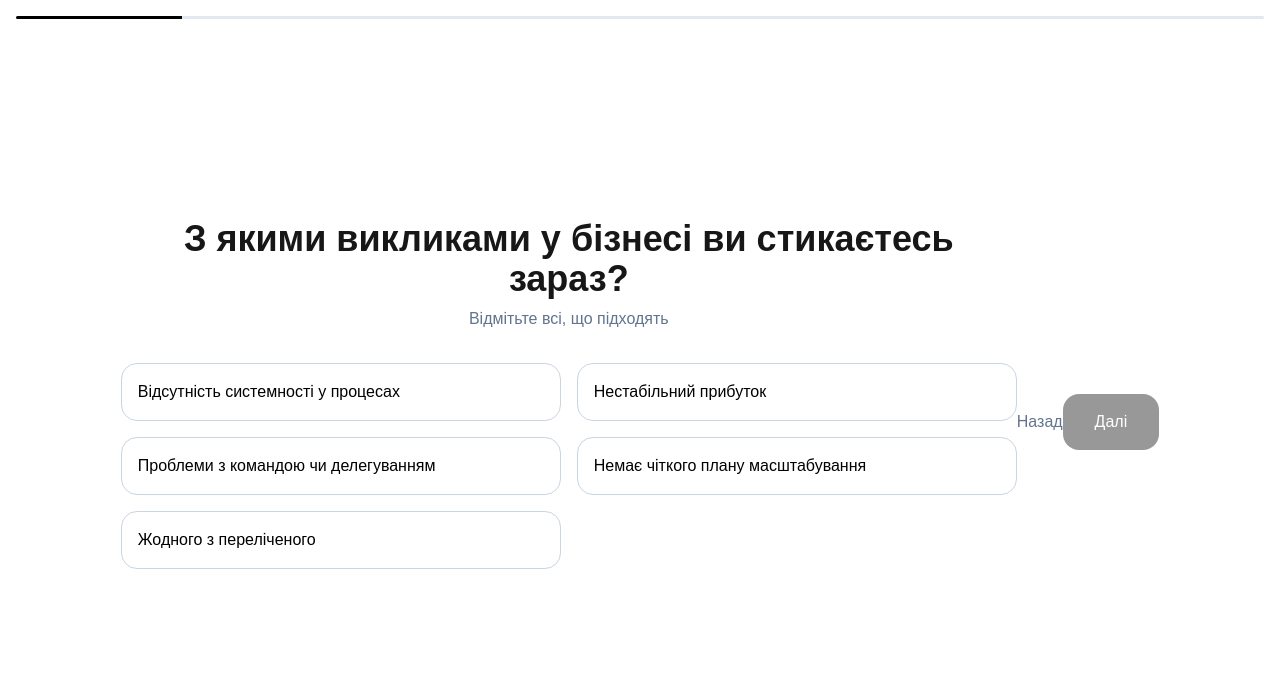
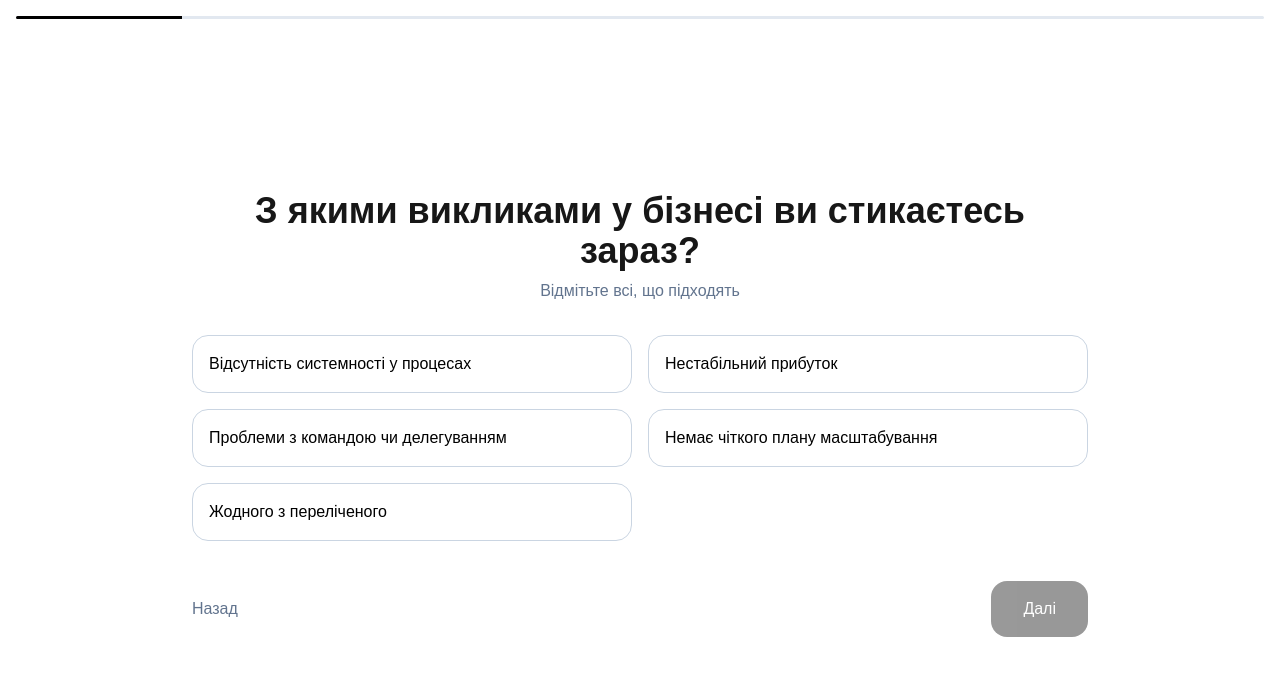
Before and after one commit to TehKnb/old_quiz, a Next.js app: page / in a window 1280 px wide. Both pictures are taken after a click on the button "Збільшити прибуток і клієнтів". Shown: the top 676 px of the page. Built offline with nearby package versions, Linux system fonts and the light colour scheme.

Commit message:
4 change 23/01 17.09

```diff
--- a/app/QuestionMultipleCentered.tsx
+++ b/app/QuestionMultipleCentered.tsx
@@ -71,9 +71,9 @@
               );
             })}
           </div>
-        </div>
-        {/* BUTTONS */}
-      <div className="flex justify-between items-center pt-4">
+
+          {/* BUTTONS — ТЕПЕР В ТОЙ ЖЕ ШИРИНІ */}
+          <div className="flex justify-between items-center">
             {onPrev ? (
               <button onClick={onPrev} className="text-slate-500">
                 Назад
@@ -92,7 +92,7 @@
           </div>
 
         </div>
-
+      </div>
 
     </div>
   );
```
Lines whose indentation alone changed are shown as unchanged.
